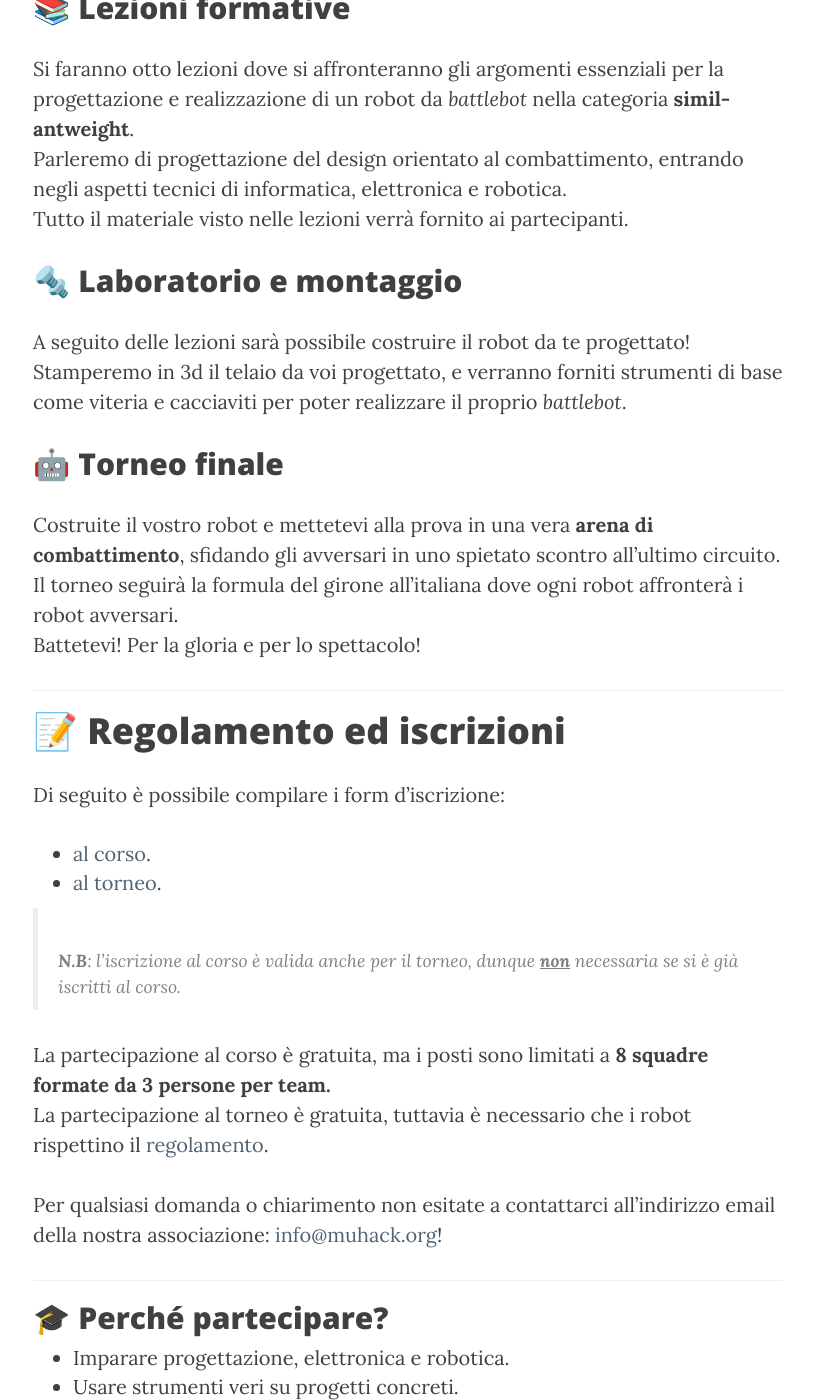
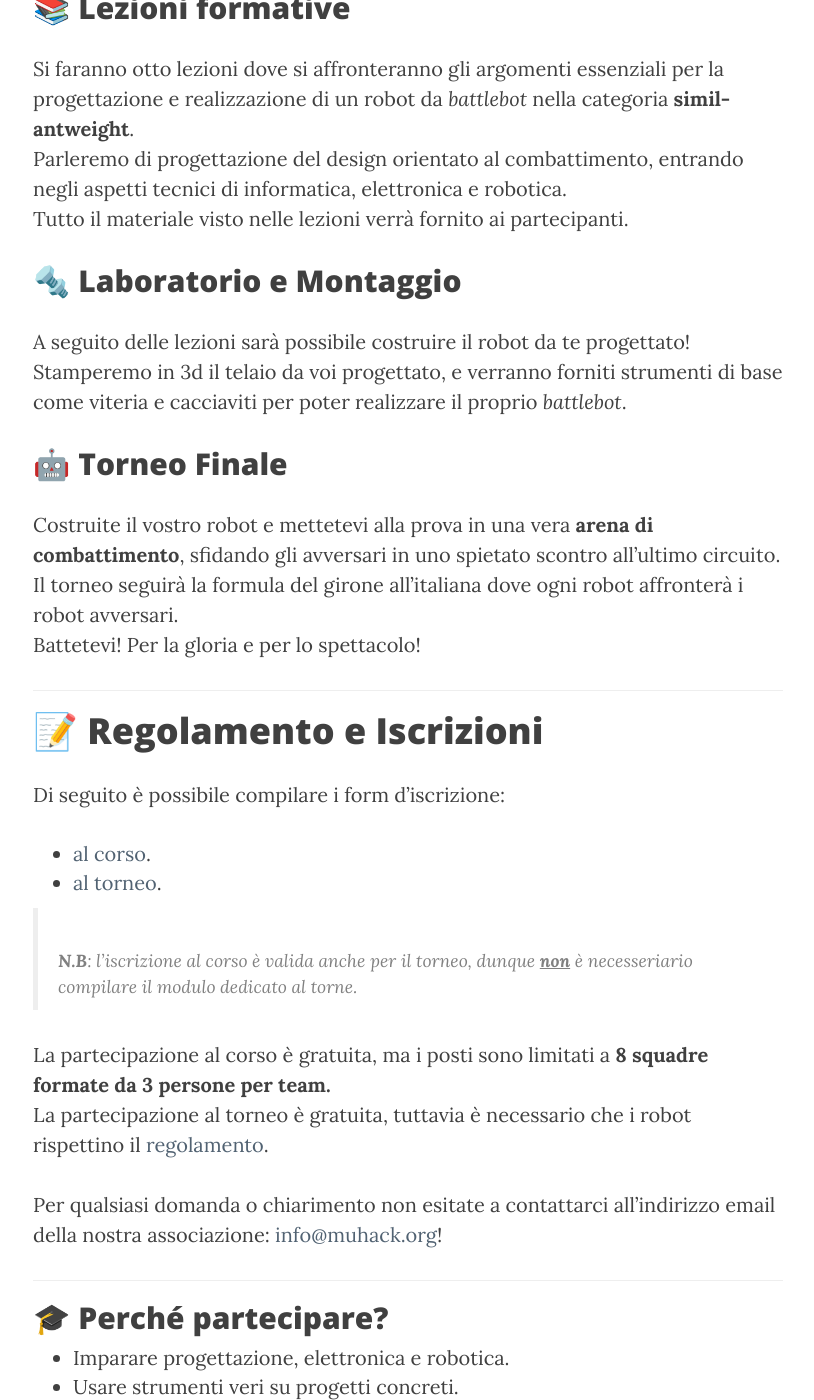
Before and after one commit to muhack/muhack.github.io, a Jekyll site: the page built from _posts/2025-04-15-BuildNSmash-2k25.md, in a window 1280 px wide and 1400 px high, scrolled down 1354 px. Shown: the whole window, without its empty margins (232-1046 px from the left). Built offline with Jekyll 4.4.1, drawn with Linux system fonts in a browser that asks for light colours.

```diff
--- a/_posts/2025-04-15-BuildNSmash-2k25.md
+++ b/_posts/2025-04-15-BuildNSmash-2k25.md
@@ -31,26 +31,26 @@ Si faranno otto lezioni dove si affronteranno gli argomenti essenziali per la pr
 Parleremo di progettazione del design orientato al combattimento, entrando negli aspetti tecnici di informatica, elettronica e robotica.
 Tutto il materiale visto nelle lezioni verrà fornito ai partecipanti.
 
-## 🔩 Laboratorio e montaggio
+## 🔩 Laboratorio e Montaggio
 
 A seguito delle lezioni sarà possibile costruire il robot da te progettato!
 Stamperemo in 3d il telaio da voi progettato, e verranno forniti strumenti di base come viteria e cacciaviti per poter realizzare il proprio *battlebot*.
 
-## 🤖 Torneo finale
+## 🤖 Torneo Finale
 Costruite il vostro robot e mettetevi alla prova in una vera **arena di combattimento**, sfidando gli avversari in uno spietato scontro all'ultimo circuito.
 Il torneo seguirà la formula del girone all’italiana dove ogni robot affronterà i robot avversari.
 Battetevi! Per la gloria e per lo spettacolo!
 
 ---
 
-# 📝 Regolamento ed iscrizioni
+# 📝 Regolamento e Iscrizioni
 
 Di seguito è possibile compilare i form d'iscrizione:
 
 - [al corso](https://forms.gle/VcpkFrfv72h47gKS9).
 - [al torneo](https://forms.gle/ERd7RZpdRULYKNHR6).
 
-> **N.B**: l'iscrizione al corso è valida anche per il torneo, dunque **<u>non</u>** necessaria se si è già iscritti al corso.
+> **N.B**: l'iscrizione al corso è valida anche per il torneo, dunque **<u>non</u>** è necesseriario compilare il modulo dedicato al torne.
 
 La partecipazione al corso è gratuita, ma i posti sono limitati a **8 squadre formate da 3 persone per team.**
 La partecipazione al torneo è gratuita, tuttavia è necessario che i robot rispettino il [regolamento](/public/doc/regolamento-hack-n-smash-2025.pdf).
```
